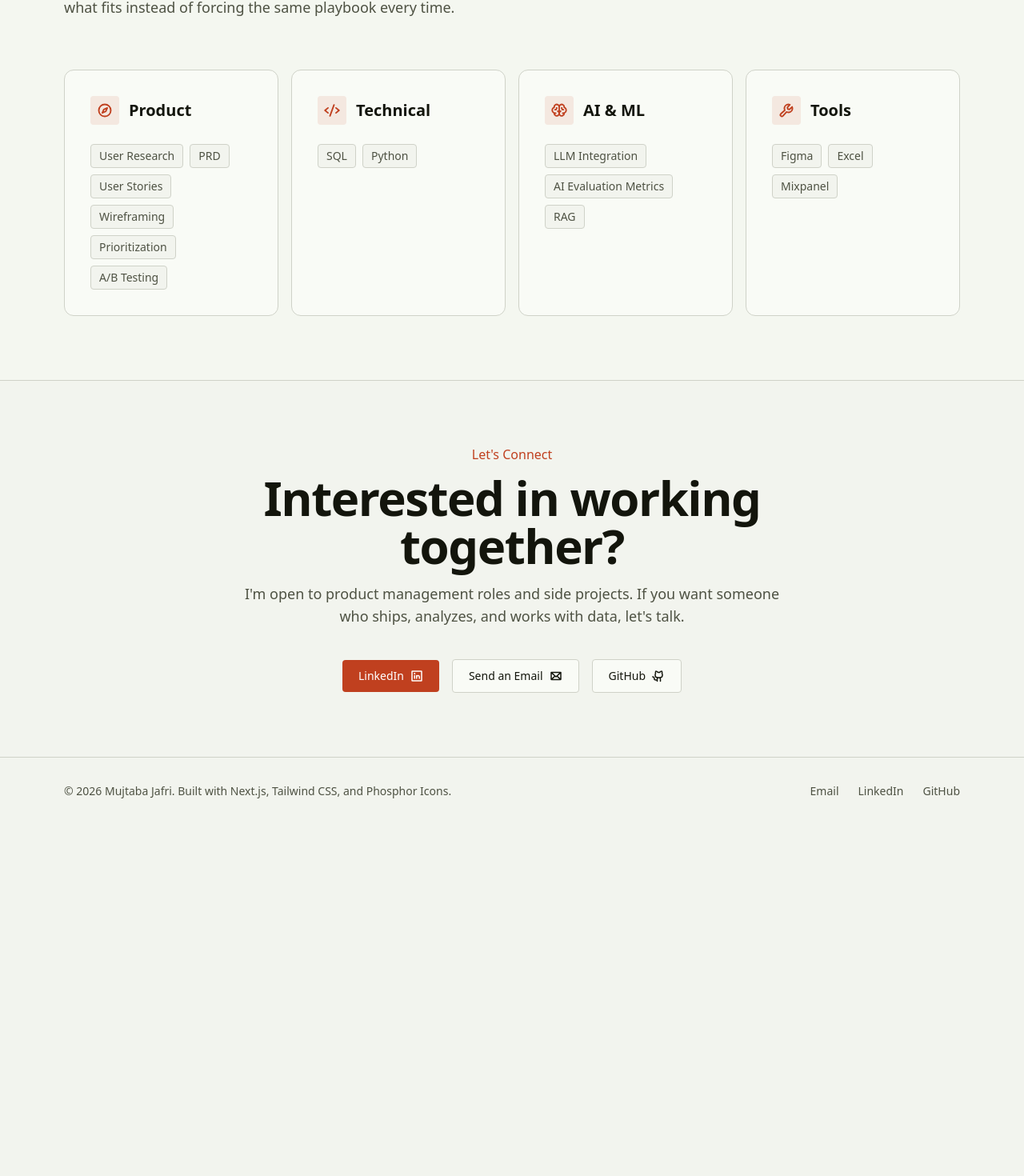
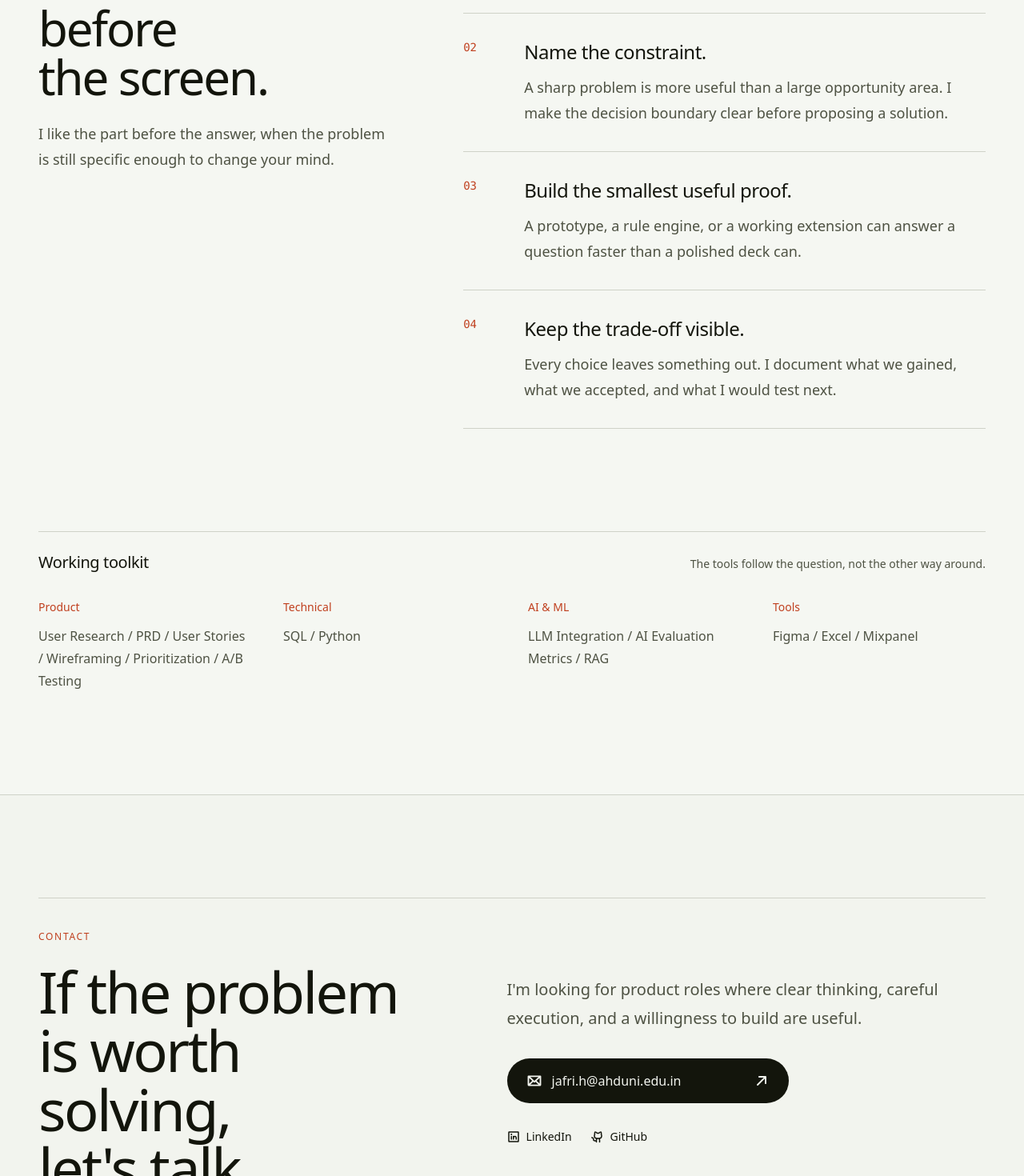
Before and after one commit to MujtabaJ30/portfolio, a Next.js app: page / in a window 1280 px wide. Shown: the part 4460-5930 px from the top of the page at 80% size. Before the commit the page ends 5491 px from the top, so only its background shows below. Built offline with nearby package versions, Linux system fonts and the light colour scheme.

Commit message:
redesign: add working method and direct contact

```diff
--- a/app/sections/Contact.tsx
+++ b/app/sections/Contact.tsx
@@ -1,47 +1,64 @@
 "use client";
 
-import { Envelope, LinkedinLogo, GithubLogo } from "@phosphor-icons/react";
-import { Button } from "@/app/components/Button";
+import {
+  ArrowUpRight,
+  Envelope,
+  GithubLogo,
+  LinkedinLogo,
+} from "@phosphor-icons/react";
 import { contactLinks } from "@/app/lib/data";
-import { SectionReveal } from "@/app/components/SectionReveal";
 
 export function Contact() {
   return (
-    <section id="contact" className="px-6 py-12 md:px-12 md:py-16 lg:px-20 lg:py-20">
-      <SectionReveal className="mx-auto max-w-4xl text-center">
-        <p className="text-base font-medium text-primary">Let&apos;s Connect</p>
-        <h2 className="mt-3 text-4xl font-semibold tracking-tight text-text md:text-5xl lg:text-6xl">
-          Interested in working together?
+    <section id="contact" className="px-5 py-24 sm:px-8 lg:px-12 lg:py-32">
+      <div className="mx-auto grid max-w-[1400px] gap-14 border-t border-border pt-8 lg:grid-cols-[0.9fr_1.1fr] lg:gap-24 lg:pt-10">
+        <div>
+          <p className="text-xs font-medium uppercase tracking-[0.14em] text-primary">
+            Contact
+          </p>
+          <h2 className="mt-6 max-w-xl text-balance text-4xl font-medium leading-[1.02] tracking-[-0.035em] text-text sm:text-5xl lg:text-7xl">
+            If the problem is worth solving, let&apos;s talk.
           </h2>
-        <p className="mx-auto mt-4 max-w-2xl text-lg text-muted">
-          I&apos;m open to product management roles and side projects. If you
-          want someone who ships, analyzes, and works with data, let&apos;s
-          talk.
+        </div>
+
+        <div className="max-w-xl lg:pt-14">
+          <p className="text-lg leading-8 text-muted sm:text-xl sm:leading-9">
+            I&apos;m looking for product roles where clear thinking, careful execution, and a willingness to build are useful.
           </p>
 
-        <div className="mt-10 flex flex-wrap items-center justify-center gap-4">
-          <Button
+          <a
+            href={`mailto:${contactLinks.email}`}
+            className="mt-8 inline-flex min-h-14 w-full items-center justify-between rounded-full bg-text px-6 text-base font-medium text-bg transition-colors hover:bg-primary hover:text-text sm:w-auto sm:min-w-[22rem]"
+          >
+            <span className="inline-flex items-center gap-3">
+              <Envelope className="h-5 w-5" weight="bold" />
+              {contactLinks.email}
+            </span>
+            <ArrowUpRight className="h-5 w-5" weight="bold" />
+          </a>
+
+          <div className="mt-8 flex flex-wrap gap-x-6 gap-y-3 text-sm font-medium text-text">
+            <a
               href={contactLinks.linkedin}
-            icon={<LinkedinLogo className="h-4 w-4" weight="bold" />}
+              target="_blank"
+              rel="noopener noreferrer"
+              className="inline-flex items-center gap-2 transition-colors hover:text-primary"
             >
+              <LinkedinLogo className="h-4 w-4" weight="bold" />
               LinkedIn
-          </Button>
-          <Button
-            href={`mailto:${contactLinks.email}`}
-            variant="secondary"
-            icon={<Envelope className="h-4 w-4" weight="bold" />}
+            </a>
+            <a
+              href={contactLinks.github}
+              target="_blank"
+              rel="noopener noreferrer"
+              className="inline-flex items-center gap-2 transition-colors hover:text-primary"
             >
-            Send an Email
-          </Button>
-          <Button
-            href={contactLinks.github}
-            variant="secondary"
-            icon={<GithubLogo className="h-4 w-4" weight="bold" />}
-          >
+              <GithubLogo className="h-4 w-4" weight="bold" />
               GitHub
-          </Button>
+            </a>
           </div>
-      </SectionReveal>
+        </div>
+      </div>
     </section>
   );
 }
--- a/app/sections/Footer.tsx
+++ b/app/sections/Footer.tsx
@@ -2,13 +2,10 @@ import { contactLinks } from "@/app/lib/data";
 
 export function Footer() {
   return (
-    <footer className="border-t border-border px-6 py-8 md:px-12 lg:px-20">
-      <div className="mx-auto flex max-w-7xl flex-col items-center justify-between gap-4 sm:flex-row">
-        <p className="text-sm text-muted">
-          © {new Date().getFullYear()} Mujtaba Jafri. Built with Next.js,
-          Tailwind CSS, and Phosphor Icons.
-        </p>
-        <div className="flex gap-6 text-sm text-muted">
+    <footer className="border-t border-border px-5 py-6 sm:px-8 lg:px-12">
+      <div className="mx-auto flex max-w-[1400px] flex-col gap-4 text-sm text-muted sm:flex-row sm:items-center sm:justify-between">
+        <p>© {new Date().getFullYear()} Mujtaba Jafri</p>
+        <div className="flex flex-wrap gap-x-6 gap-y-2">
           <a
             href={`mailto:${contactLinks.email}`}
             className="transition-colors hover:text-primary"
--- a/app/sections/Skills.tsx
+++ b/app/sections/Skills.tsx
@@ -1,64 +1,85 @@
-"use client";
+import { skillGroups } from "@/app/lib/data";
 
-import { Compass, Code, Brain, Wrench, IconProps } from "@phosphor-icons/react";
-import { skillGroups } from "@/app/lib/data";
-import { SectionReveal } from "@/app/components/SectionReveal";
-
-const iconMap: Record<string, React.ComponentType<IconProps>> = {
-  Compass,
-  Code,
-  Brain,
-  Wrench,
-};
+const principles = [
+  {
+    title: "Watch what people actually do.",
+    copy: "The workflow is usually more honest than the brief. I start there, with behavior, workarounds, and the moments people quietly avoid.",
+  },
+  {
+    title: "Name the constraint.",
+    copy: "A sharp problem is more useful than a large opportunity area. I make the decision boundary clear before proposing a solution.",
+  },
+  {
+    title: "Build the smallest useful proof.",
+    copy: "A prototype, a rule engine, or a working extension can answer a question faster than a polished deck can.",
+  },
+  {
+    title: "Keep the trade-off visible.",
+    copy: "Every choice leaves something out. I document what we gained, what we accepted, and what I would test next.",
+  },
+];
 
 export function Skills() {
   return (
     <section
-      id="skills"
-      className="border-y border-border bg-surface/30 px-6 py-12 md:px-12 md:py-16 lg:px-20 lg:py-20"
+      id="approach"
+      className="border-y border-border bg-surface/60 px-5 py-24 sm:px-8 lg:px-12 lg:py-32"
     >
-      <div className="mx-auto max-w-7xl">
-        <SectionReveal className="mb-16 max-w-2xl">
-          <p className="text-base font-medium text-primary">Capabilities</p>
-          <h2 className="mt-3 text-4xl font-semibold tracking-tight text-text md:text-5xl lg:text-6xl">
-            Skills across the product stack
+      <div className="mx-auto max-w-[1400px]">
+        <div className="grid gap-16 lg:grid-cols-[0.8fr_1.2fr] lg:gap-24">
+          <div className="max-w-xl">
+            <p className="text-xs font-medium uppercase tracking-[0.14em] text-primary">
+              Approach
+            </p>
+            <h2 className="mt-6 text-balance text-4xl font-medium leading-[1.02] tracking-[-0.035em] text-text sm:text-5xl lg:text-6xl">
+              Good product work starts before the screen.
             </h2>
-          <p className="mt-4 text-lg text-muted">
-            Product sense, technical fluency, and the right tools for the
-            problem. I pick what fits instead of forcing the same playbook every
-            time.
+            <p className="mt-6 max-w-lg text-lg leading-8 text-muted">
+              I like the part before the answer, when the problem is still specific enough to change your mind.
             </p>
-        </SectionReveal>
-
-        <div className="grid gap-4 md:grid-cols-2 lg:grid-cols-4">
-          {skillGroups.map((group, index) => {
-            const Icon = iconMap[group.icon];
-            return (
-              <SectionReveal key={group.category} delay={index * 0.1}>
-                <div className="h-full rounded-xl border border-border bg-surface p-6 transition-colors hover:border-primary/30 sm:p-8">
-                  <div className="mb-6 flex items-center gap-3">
-                    <div className="rounded bg-primary/10 p-2 text-primary">
-                      {Icon && <Icon className="h-5 w-5" weight="bold" />}
-                    </div>
-                    <h3 className="text-xl font-semibold text-text">
-                      {group.category}
-                    </h3>
           </div>
 
-                  <ul className="flex flex-wrap gap-2">
-                    {group.skills.map((skill) => (
+          <ol className="divide-y divide-border border-y border-border">
+            {principles.map((principle, index) => (
               <li
-                        key={skill}
-                        className="rounded border border-border bg-bg px-2.5 py-1 text-sm text-muted"
+                key={principle.title}
+                className="grid gap-5 py-6 sm:grid-cols-[48px_1fr] sm:gap-7 sm:py-8"
               >
-                        {skill}
+                <span className="font-mono text-sm text-primary">
+                  {String(index + 1).padStart(2, "0")}
+                </span>
+                <div>
+                  <h3 className="text-xl font-medium tracking-[-0.02em] text-text sm:text-2xl">
+                    {principle.title}
+                  </h3>
+                  <p className="mt-3 max-w-2xl text-base leading-7 text-muted sm:text-lg sm:leading-8">
+                    {principle.copy}
+                  </p>
+                </div>
               </li>
             ))}
-                  </ul>
+          </ol>
         </div>
-              </SectionReveal>
-            );
-          })}
+
+        <div className="mt-24 border-t border-border pt-6 lg:mt-32">
+          <div className="flex flex-col gap-2 sm:flex-row sm:items-baseline sm:justify-between">
+            <h3 className="text-xl font-medium tracking-[-0.02em] text-text">
+              Working toolkit
+            </h3>
+            <p className="text-sm text-muted">
+              The tools follow the question, not the other way around.
+            </p>
+          </div>
+          <div className="mt-8 grid gap-8 sm:grid-cols-2 lg:grid-cols-4 lg:gap-10">
+            {skillGroups.map((group) => (
+              <div key={group.category}>
+                <h4 className="text-sm font-medium text-primary">{group.category}</h4>
+                <p className="mt-3 text-base leading-7 text-muted">
+                  {group.skills.join(" / ")}
+                </p>
+              </div>
+            ))}
+          </div>
         </div>
       </div>
     </section>
```
Lines whose indentation alone changed are shown as unchanged.
